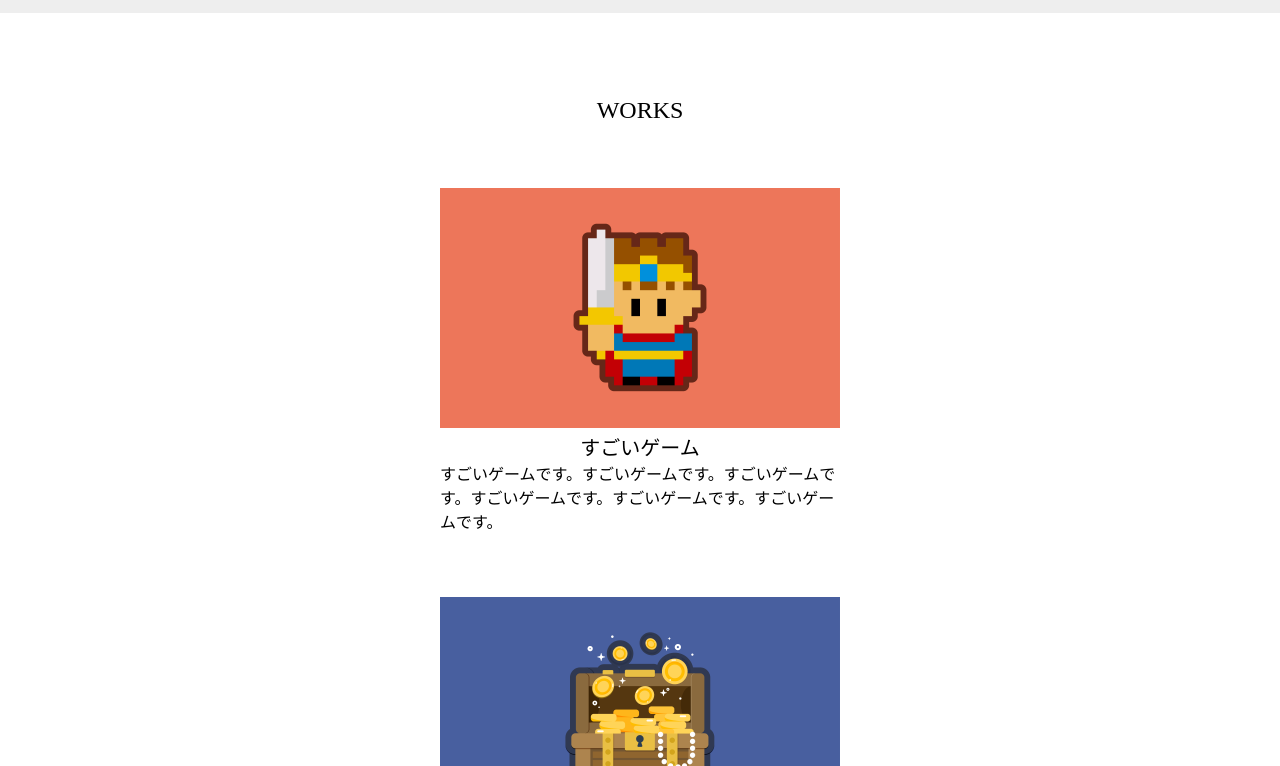
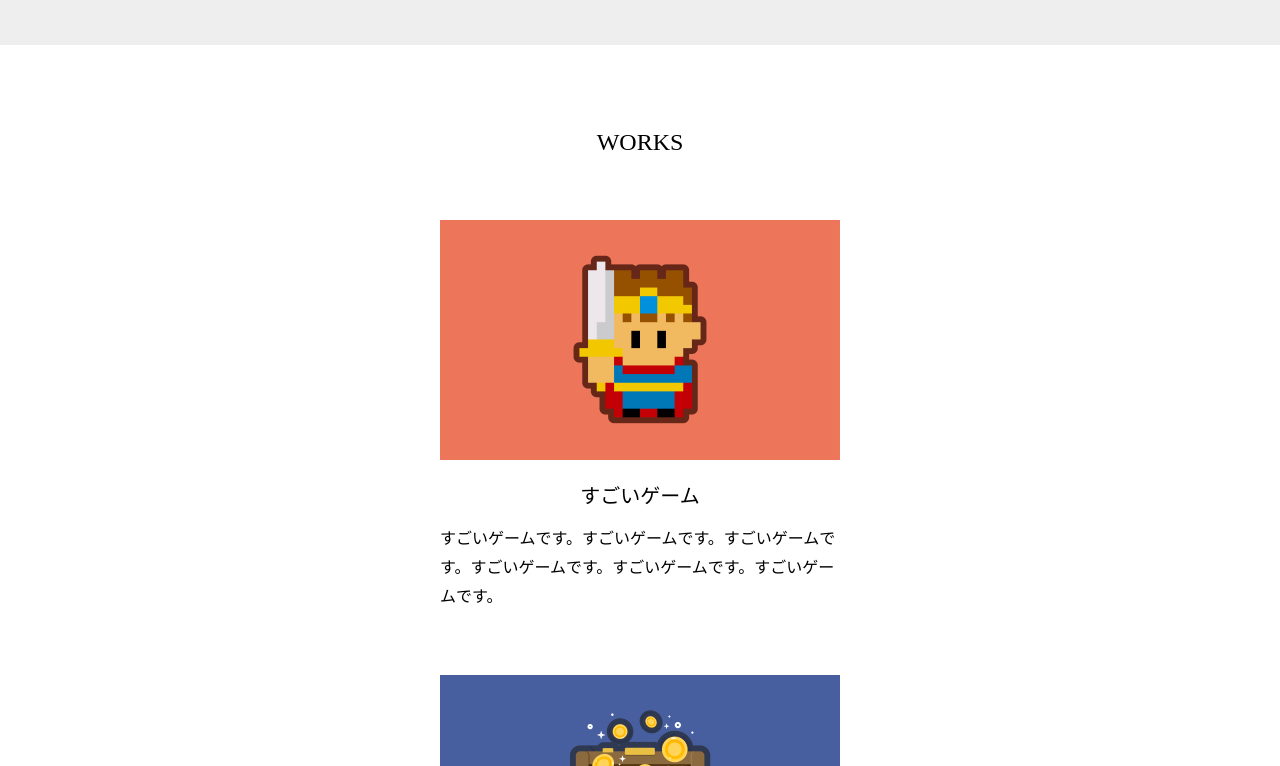
Before and after one commit to umedanaoyuki/copy-coding1, a plain HTML site: page index.html in a window 1280 px wide. Shown: the part 258-1024 px from the top of the page. Drawn offline with Linux system fonts and the light colour scheme.

Commit message:
行間（line-height）

```diff
--- a/style.css
+++ b/style.css
@@ -31,17 +31,19 @@ h2 {
 }
 
 h3 {
-  margin: 0;
+  margin: 16px 0 0;
   font-size: 20px;
   font-weight: normal;
   text-align: center;
 }
 
-p {
-  margin: 0;
+section p {
+  margin-top: 16px;
+  line-height: 1.8;
 }
 
 section {
+
   width: 400px;
   margin: 64px auto 0;
 }
```
